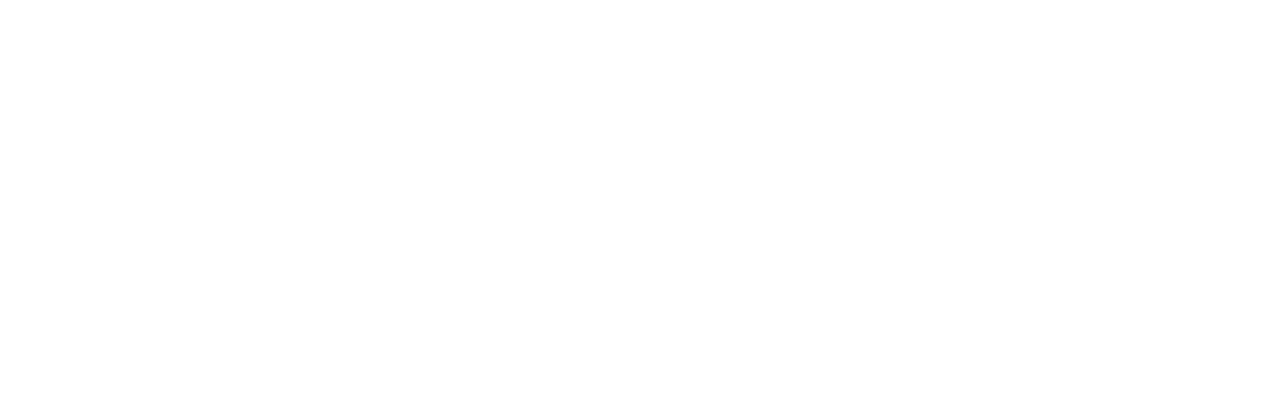
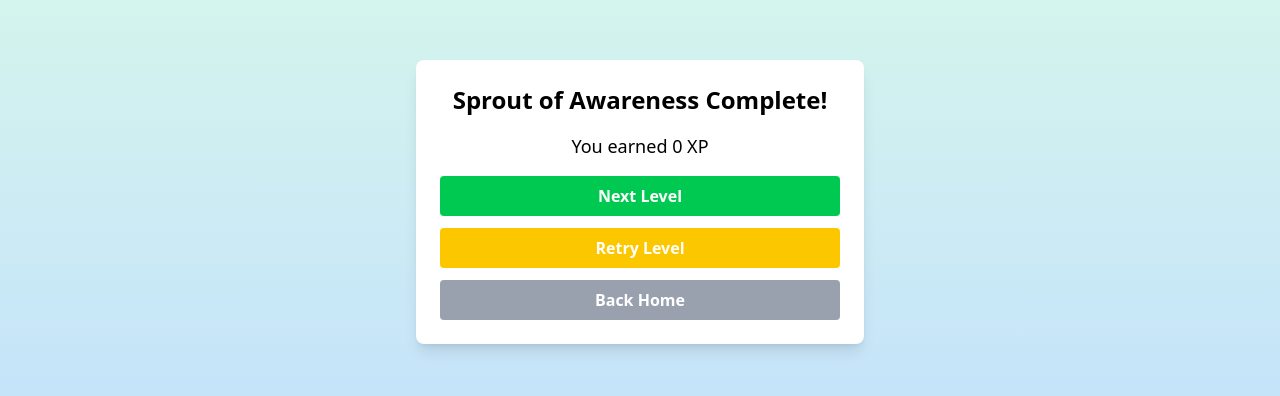
Before and after one commit to purple-flames7/climaquest, a React (Vite) app: page /results in a window 1280 px wide. Before the commit this address had no page. Shown: the part 198-594 px from the top of the page. Built offline with nearby package versions, Linux system fonts and the light colour scheme.

Commit message:
feat: implement ResultsScreen displaying XP

```diff
--- a/package.json
+++ b/package.json
@@ -15,8 +15,10 @@
     "lucide-react": "^0.544.0",
     "motion": "^12.23.22",
     "react": "^19.1.1",
+    "react-confetti": "^6.4.0",
     "react-dom": "^19.1.1",
     "react-router": "^7.9.3",
+    "react-use": "^17.6.0",
     "tailwindcss": "^4.1.14",
     "use-local-storage-state": "^19.5.0",
     "zustand": "^5.0.8"
--- a/src/App.tsx
+++ b/src/App.tsx
@@ -1,10 +1,11 @@
 // src/App.tsx
-import { Routes, Route } from "react-router"; //
+import { Routes, Route } from "react-router";
 import SplashScreen from "./screens/SplashScreen";
 import HomeScreen from "./screens/HomeScreen";
 import TutorialScreen from "./screens/TutorialScreen";
 import ProgressMap from "./screens/ProgressMap";
 import QuizScreen from "./screens/QuizScreen";
+import ResultsScreen from "./screens/ResultsScreen";
 
 function App() {
   return (
@@ -14,6 +15,7 @@
       <Route path="/tutorial" element={<TutorialScreen />} />
       <Route path="/progress-map" element={<ProgressMap />} />
       <Route path="/quiz" element={<QuizScreen />} />
+      <Route path="/results" element={<ResultsScreen />} />
     </Routes>
   );
 }
--- a/src/Screens/ProgressMap.tsx
+++ b/src/Screens/ProgressMap.tsx
@@ -1,64 +1,52 @@
+// src/screens/ProgressMap.tsx
 import { motion } from "framer-motion";
 import { useEffect, useRef } from "react";
 import { useNavigate } from "react-router";
 import { useGame } from "../context/useGame";
-import { levels, pickQuestionsForUser } from "../data/levels";
+import { pickQuestionsForUser } from "../data/levels";
 import { allQuestionsById } from "../data/allQuestions";
-import type { Level } from "../types/level";
 
 export default function ProgressMap() {
-  const { selectLevel, currentLevelIndex, user, updateUser } = useGame();
+  const { levels, currentLevelIndex, user, updateUser, selectLevel } =
+    useGame();
   const containerRef = useRef<HTMLDivElement>(null);
   const navigate = useNavigate();
 
   // Auto-scroll to current level
   useEffect(() => {
     if (containerRef.current) {
-      const targetIndex = currentLevelIndex ?? 0;
       const target = containerRef.current.querySelector(
-        `[data-level="${targetIndex}"]`
+        `[data-level="${currentLevelIndex}"]`
       ) as HTMLElement;
 
-      if (target) {
+      if (target)
         target.scrollIntoView({ behavior: "smooth", block: "center" });
-      } else {
-        containerRef.current.scrollTop = containerRef.current.scrollHeight;
-      }
+      else containerRef.current.scrollTop = containerRef.current.scrollHeight;
     }
   }, [currentLevelIndex]);
 
   const reversedLevels = [...levels].reverse();
 
-  const handleLevelClick = (originalIndex: number, level: Level) => {
+  const handleLevelClick = (levelIndex: number) => {
+    const level = levels[levelIndex];
     if (!level.unlocked) return;
 
-    // Update current level in context
-    selectLevel(originalIndex);
-
+    selectLevel(levelIndex);
     updateUser({ ...user, currentLevelId: level.id });
 
-    // Build answered questions map for this user
+    // Map answered questions
     const answeredQuestions: Record<string, boolean> = {};
     user.progress.forEach((p) =>
-      p.questionsAnswered.forEach((qId) => {
-        answeredQuestions[qId] = true;
-      })
+      p.questionsAnswered.forEach((qId) => (answeredQuestions[qId] = true))
     );
 
     // Pick questions dynamically
-    const questionIDs = pickQuestionsForUser(level, answeredQuestions, false);
-    const questions = questionIDs
+    level.questionIDs = pickQuestionsForUser(level, answeredQuestions, false);
+    const questions = level.questionIDs
       .map((id) => allQuestionsById[id])
       .filter(Boolean);
 
-    // Navigate to QuizScreen with all necessary data
-    navigate("/quiz", {
-      state: {
-        level,
-        questions,
-        user,
-      },
-    });
+    navigate("/quiz", { state: { level, questions, user } });
   };
 
   return (
@@ -71,15 +59,22 @@
           const originalIndex = levels.length - 1 - idx;
           const isUnlocked = level.unlocked;
           const isCurrent = originalIndex === currentLevelIndex;
+          const isCompleted = level.completed;
 
           return (
             <motion.button
               key={level.id}
               data-level={originalIndex}
-              onClick={() => handleLevelClick(originalIndex, level)}
+              onClick={() => handleLevelClick(originalIndex)}
               disabled={!isUnlocked}
               className={`relative w-20 h-20 rounded-full flex items-center justify-center
-                ${isUnlocked ? "bg-green-500" : "bg-gray-400"}
+                ${
+                  isCompleted
+                    ? "bg-green-700"
+                    : isUnlocked
+                    ? "bg-green-500"
+                    : "bg-gray-400"
+                }
                 ${isCurrent ? "ring-4 ring-yellow-300" : ""}
                 shadow-lg cursor-pointer`}
               whileHover={isUnlocked ? { scale: 1.1 } : {}}
--- a/src/Screens/QuizScreen.tsx
+++ b/src/Screens/QuizScreen.tsx
@@ -1,5 +1,6 @@
+// src/screens/QuizScreen.tsx
 import { useState } from "react";
-import { useLocation, useNavigate } from "react-router";
+import { useNavigate } from "react-router";
 import { motion } from "framer-motion";
 import { useGame } from "../context/useGame";
 import type {
@@ -8,45 +9,48 @@
   TrueFalseQuestion,
   ShortAnswerQuestion,
 } from "../types/question";
-import type { Level } from "../types/level";
 import { isMCQ, isTrueFalse, isShortAnswer } from "../utils/questionGuards";
-
-type QuizState = {
-  level: Level;
-  questions: Question[];
-};
+import { allQuestionsById } from "../data/allQuestions";
 
 export default function QuizScreen() {
-  const { state } = useLocation();
   const navigate = useNavigate();
-  const { answerQuestion, user, updateUser } = useGame(); // Removed unused variables
-
-  // Type-safe state from location
-  const { level, questions } = state as QuizState;
+  const { currentLevelIndex, levels, answerQuestion, user, updateUser } =
+    useGame();
 
   const [currentQuestionIndex, setCurrentQuestionIndex] = useState(0);
   const [selectedAnswer, setSelectedAnswer] = useState<string | null>(null);
-  const [typedAnswer, setTypedAnswer] = useState<string>("");
+  const [typedAnswer, setTypedAnswer] = useState("");
   const [showFeedback, setShowFeedback] = useState(false);
 
-  const currentQuestion: Question = questions[currentQuestionIndex];
-  if (!currentQuestion) return <div>Loading...</div>;
+  // --- Defensive loading checks ---
+  const currentLevel = levels[currentLevelIndex];
+  if (!currentLevel) return <div>Loading level...</div>;
+
+  const questions: Question[] = currentLevel.questionIDs
+    .map((id) => allQuestionsById[id])
+    .filter(Boolean);
+
+  if (questions.length === 0) return <div>No questions available</div>;
+
+  const currentQuestion = questions[currentQuestionIndex];
+  if (!currentQuestion) return <div>Loading question...</div>;
 
   // --- Handle answer submission ---
   const handleSubmitAnswer = (answer?: string) => {
-    if (showFeedback) return; // prevent multiple submissions
+    if (showFeedback) return;
 
     let correct = false;
+
     if (isMCQ(currentQuestion) && answer) {
-      const mcq: MultipleChoiceQuestion = currentQuestion;
+      const mcq = currentQuestion as MultipleChoiceQuestion;
       correct = mcq.options[mcq.correctOptionIndex] === answer;
       setSelectedAnswer(answer);
     } else if (isTrueFalse(currentQuestion) && answer) {
-      const tf: TrueFalseQuestion = currentQuestion;
+      const tf = currentQuestion as TrueFalseQuestion;
       correct = tf.answer === (answer === "true");
       setSelectedAnswer(answer);
     } else if (isShortAnswer(currentQuestion)) {
-      const sa: ShortAnswerQuestion = currentQuestion;
+      const sa = currentQuestion as ShortAnswerQuestion;
       correct = sa.acceptableAnswers.some(
         (ans) => ans.toLowerCase() === typedAnswer.trim().toLowerCase()
       );
@@ -58,25 +62,27 @@
 
     // Update user progress
     const progressIndex = user.progress.findIndex(
-      (p) => p.levelId === level.id
+      (p) => p.levelId === currentLevel.id
     );
-    const newProgress: typeof user.progress = [...user.progress];
+    const newProgress = [...user.progress];
 
     if (progressIndex >= 0) {
       const levelProgress = { ...newProgress[progressIndex] };
-      levelProgress.questionsAnswered.push(currentQuestion.id);
-      if (correct) levelProgress.xpEarned += level.xpReward;
+      if (!levelProgress.questionsAnswered.includes(currentQuestion.id)) {
+        levelProgress.questionsAnswered.push(currentQuestion.id);
+        if (correct) levelProgress.xpEarned += currentLevel.xpReward;
+      }
       newProgress[progressIndex] = levelProgress;
     } else {
       newProgress.push({
-        levelId: level.id,
+        levelId: currentLevel.id,
         completed: false,
         questionsAnswered: [currentQuestion.id],
-        xpEarned: correct ? level.xpReward : 0,
+        xpEarned: correct ? currentLevel.xpReward : 0,
       });
     }
+
     updateUser({ ...user, progress: newProgress });
-
     setShowFeedback(true);
   };
 
@@ -86,10 +92,11 @@
     setSelectedAnswer(null);
     setShowFeedback(false);
 
-    if (currentQuestionIndex + 1 < questions.length) {
+    const isLastQuestion = currentQuestionIndex + 1 >= questions.length;
+    if (!isLastQuestion) {
       setCurrentQuestionIndex(currentQuestionIndex + 1);
     } else {
-      navigate("/progress-map");
+      navigate("/results");
     }
   };
 
@@ -102,21 +109,21 @@
 
   const getButtonClasses = (option: string) => {
     if (!showFeedback) return "bg-gray-200 hover:bg-gray-300";
-    if (
+
+    const correctOption =
       (isMCQ(currentQuestion) &&
-        option ===
-          currentQuestion.options[currentQuestion.correctOptionIndex]) ||
+        currentQuestion.options[currentQuestion.correctOptionIndex]) ||
       (isTrueFalse(currentQuestion) &&
-        (option === "true" ? true : false) === currentQuestion.answer)
-    )
-      return "bg-green-400 text-white";
+        (currentQuestion.answer ? "true" : "false"));
+
+    if (option === correctOption) return "bg-green-400 text-white";
     if (option === selectedAnswer) return "bg-red-400 text-white";
     return "bg-gray-200";
   };
 
   return (
     <div className="h-screen w-full flex flex-col items-center justify-center p-6 bg-gradient-to-b from-green-100 to-blue-200">
-      <h2 className="text-xl font-bold mb-4">{level.title}</h2>
+      <h2 className="text-xl font-bold mb-4">{currentLevel.title}</h2>
 
       <div className="bg-white rounded-lg shadow-lg p-6 w-full max-w-xl">
         <p className="text-lg mb-4">
@@ -125,7 +132,7 @@
             : currentQuestion.question}
         </p>
 
-        {/* --- Multiple Choice / TrueFalse buttons --- */}
+        {/* MCQ / TrueFalse */}
         {answerOptions.length > 0 && (
           <div className="flex flex-col space-y-3">
             {answerOptions.map((opt) => (
@@ -144,7 +151,7 @@
           </div>
         )}
 
-        {/* --- Short Answer input --- */}
+        {/* Short Answer */}
         {isShortAnswer(currentQuestion) && !showFeedback && (
           <div className="flex flex-col space-y-2">
             <input
@@ -163,7 +170,7 @@
           </div>
         )}
 
-        {/* --- Feedback & Explanation --- */}
+        {/* Feedback */}
         {showFeedback && (
           <div className="mt-4 p-2 bg-gray-100 rounded">
             <p className="font-bold">
--- a/src/Screens/ResultsScreen.tsx
+++ b/src/Screens/ResultsScreen.tsx
@@ -0,0 +1,104 @@
+// src/screens/ResultsScreen.tsx
+import { useNavigate, useLocation } from "react-router";
+import { motion } from "framer-motion";
+import Confetti from "react-confetti";
+import { useWindowSize } from "react-use";
+import { useGame } from "../context/useGame";
+import { pickQuestionsForUser } from "../data/levels";
+import type { Level } from "../types/level";
+
+export default function ResultsScreen() {
+  const { width, height } = useWindowSize();
+  const { levels, currentLevelIndex, user, updateUser, selectLevel } =
+    useGame();
+  const navigate = useNavigate();
+  const location = useLocation();
+
+  // Get level from state or fallback to context
+  let level = location.state?.level as Level | undefined;
+  if (!level) level = levels[currentLevelIndex];
+  if (!level) return <div>No level data available</div>;
+
+  // XP earned in this level
+  const xpEarned =
+    user.progress.find((p) => p.levelId === level!.id)?.xpEarned ?? 0;
+
+  // --- Next Level ---
+  const handleNextLevel = () => {
+    const nextLevelIndex = currentLevelIndex + 1;
+    const nextLevel = levels[nextLevelIndex];
+    if (!nextLevel || !nextLevel.unlocked) return;
+
+    // Map user answered questions
+    const answeredQuestions: Record<string, boolean> = {};
+    user.progress.forEach((p) =>
+      p.questionsAnswered.forEach((qId) => (answeredQuestions[qId] = true))
+    );
+
+    // Pick questions dynamically
+    nextLevel.questionIDs = pickQuestionsForUser(
+      nextLevel,
+      answeredQuestions,
+      false
+    );
+
+    // Update context
+    selectLevel(nextLevelIndex);
+    updateUser({ ...user, currentLevelId: nextLevel.id });
+
+    navigate("/quiz", { state: { level: nextLevel } });
+  };
+
+  // --- Retry Level ---
+  const handleRetryLevel = () => {
+    const answeredQuestions: Record<string, boolean> = {};
+    user.progress.forEach((p) =>
+      p.questionsAnswered.forEach((qId) => (answeredQuestions[qId] = true))
+    );
+
+    level!.questionIDs = pickQuestionsForUser(level!, answeredQuestions, true);
+    navigate("/quiz", { state: { level } });
+  };
+
+  // --- Back Home ---
+  const handleBackHome = () => navigate("/home");
+
+  return (
+    <div className="h-screen w-full flex flex-col items-center justify-center p-6 bg-gradient-to-b from-green-100 to-blue-200">
+      {/* Confetti celebration */}
+      {xpEarned > 0 && (
+        <Confetti width={width} height={height} recycle={false} />
+      )}
+
+      <motion.div
+        initial={{ opacity: 0, scale: 0.9 }}
+        animate={{ opacity: 1, scale: 1 }}
+        className="bg-white rounded-lg shadow-lg p-6 w-full max-w-md flex flex-col items-center space-y-4"
+      >
+        <h2 className="text-2xl font-bold">{level.title} Complete!</h2>
+        <p className="text-lg">You earned {xpEarned} XP</p>
+
+        <div className="flex flex-col space-y-3 w-full">
+          <button
+            onClick={handleNextLevel}
+            className="bg-green-500 hover:bg-green-600 text-white font-bold py-2 px-4 rounded"
+          >
+            Next Level
+          </button>
+          <button
+            onClick={handleRetryLevel}
+            className="bg-yellow-400 hover:bg-yellow-500 text-white font-bold py-2 px-4 rounded"
+          >
+            Retry Level
+          </button>
+          <button
+            onClick={handleBackHome}
+            className="bg-gray-400 hover:bg-gray-500 text-white font-bold py-2 px-4 rounded"
+          >
+            Back Home
+          </button>
+        </div>
+      </motion.div>
+    </div>
+  );
+}
```
Also changed, not shown: 1 other file (tests, documents, lock files or other folders).
